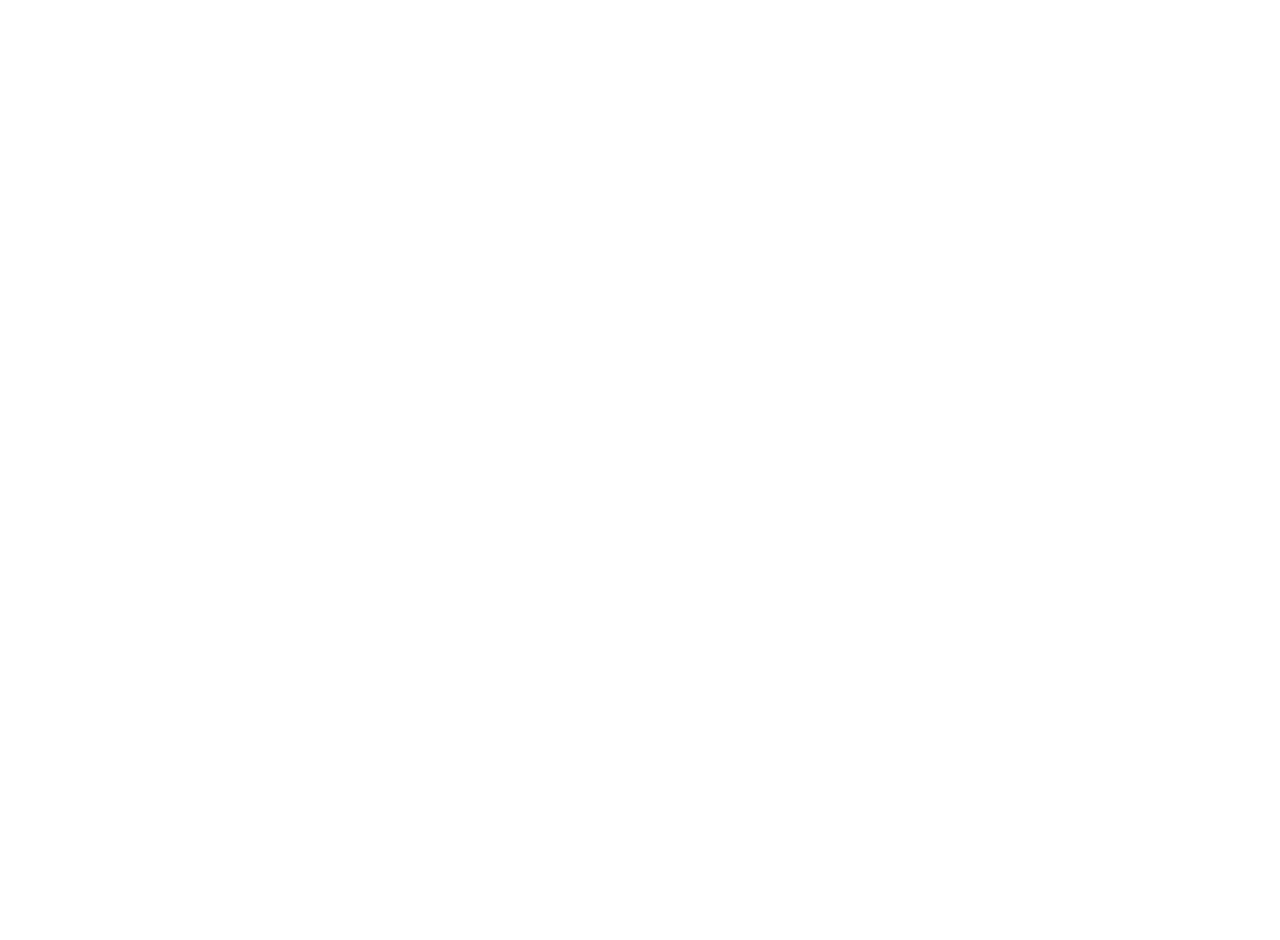
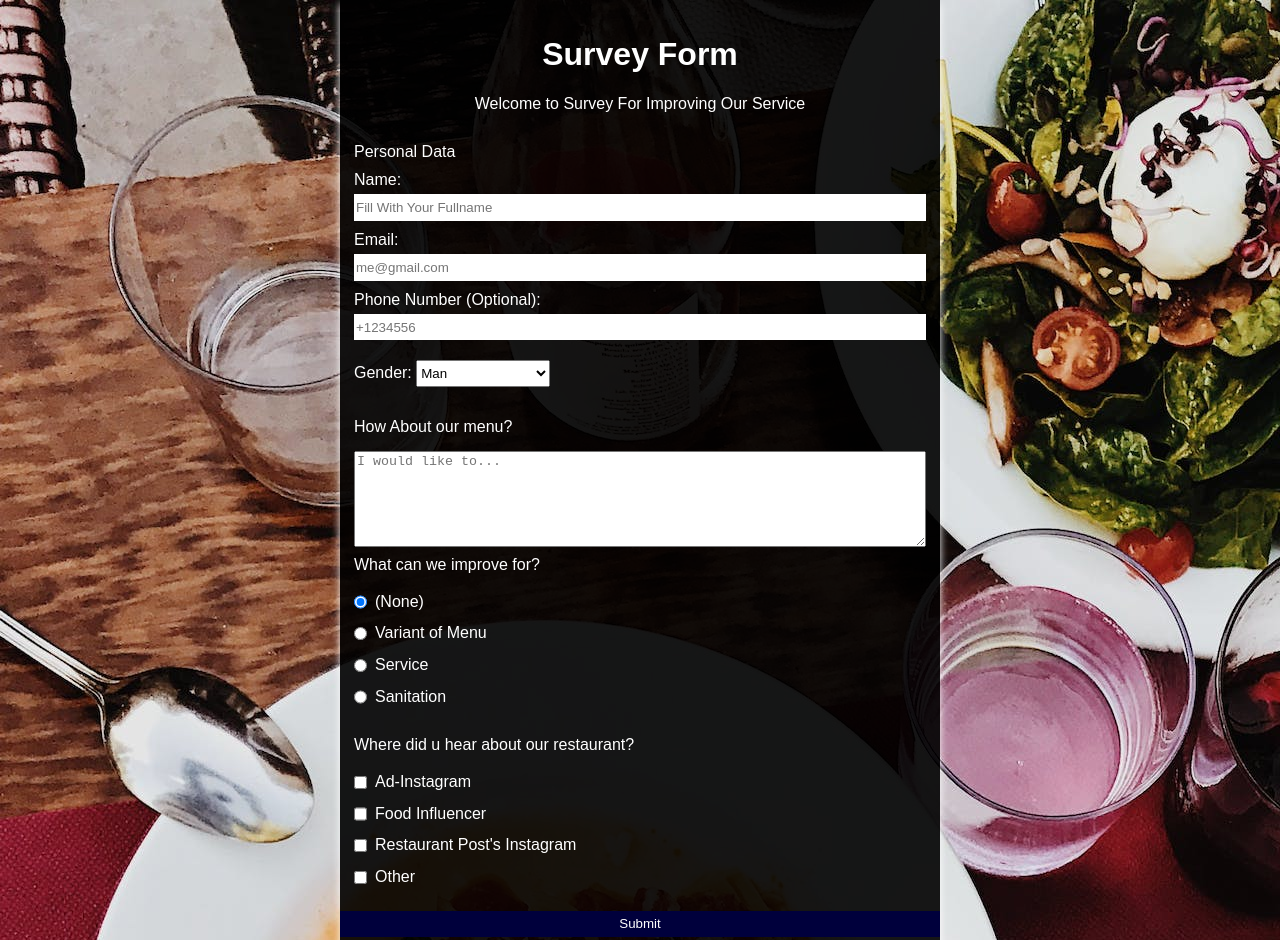
Before and after one commit to karifhar/survey-form, a plain HTML site: page index.html in a window 1280 px wide. Shown: the top 940 px of the page. Before the commit the page ends 800 px from the top, so only its background shows below. Drawn offline with Linux system fonts and the light colour scheme.

Commit message:
complete survey-form

```diff
--- a/index.html
+++ b/index.html
@@ -7,6 +7,41 @@
         <title>Survey Form</title>
     </head>
     <body>
-        <h1></h1>
+      <div class="container">
+        <h1 id="title">Survey Form</h1>
+        <p id="description" name="description">Welcome to Survey For Improving Our Service</p>
+        <form id="survey-form">
+          <fieldset>
+            <legend>Personal Data</legend>
+            <label for="name" id="name-label">Name: <input id="name" type="text" placeholder="Fill With Your Fullname" required></label>
+            <label for="email" id="email-label">Email: <input id="email" type="email" required placeholder="me@gmail.com"></label>
+            <label for="number" id="number-label">Phone Number (Optional): <input id="number" type="number" min="13" max="120" placeholder="+1234556"></label>
+            <label for="dropdown">Gender:
+              <select name="gender" id="dropdown">
+              <option value="Man">Man</option>
+              <option value="Woman">Woman</option>
+              </select>
+            </label>
+          </fieldset>
+          <fieldset>
+            <label for="menu"><p>How About our menu?</p>
+              <textarea id="menu" name="menu" rows="6" cols="50" placeholder="I would like to..."></textarea>
+            </label>
+            <p>What can we improve for?</p>
+            <label for="none-radio"><input class="inline" id="none-radio" name="improve" type="radio" value="none" checked>(None)</label>
+            <label for="variant-menu"><input class="inline" id="variant-menu" name="improve" type="radio" value="variant-menu">Variant of Menu</label>
+            <label for="service"><input class="inline" id="service" type="radio" name="improve" value="sevice">Service</label>
+            <label for="sanitation"><input class="inline" id="sanitation" type="radio" name="improve"  value="sanitation">Sanitation</label>
+          </fieldset>
+          <fieldset>
+            <p>Where did u hear about our restaurant?</p>
+            <Label for="instagram"><input class="inline" type="checkbox" name="marketing1" id="instagram" value="instagram">Ad-Instagram</Label>
+            <label for="influencer"><input class="inline" type="checkbox" name="marketing2" id="influencer" value="influencer">Food Influencer</label>
+            <label for="post-ig"><input class="inline" type="checkbox" name="marketing3" id="post-ig" value="post-ig">Restaurant Post's Instagram</label>
+            <label for="other-marketing"> <input class="inline" type="checkbox" name="marketing4" id="other-marketing" value="other-marketing">Other</option>
+          </fieldset>
+          <input class="submit-btn" id="submit" type="submit" value="Submit">
+        </form>
+      </div>
     </body>
 </html>
--- a/style.css
+++ b/style.css
@@ -0,0 +1,79 @@
+body {
+    width: 100%;
+    background-color: rgb(0, 0, 40);
+    background-image: url(./assets/images/pexels-flo-dahm-541216.jpg);
+    color: white;
+    margin: 0;
+    height: 150vh;
+    font-family: Arial, Helvetica, sans-serif;
+    font-size: 1em;
+}
+
+h1, p[name="description"] {
+    text-align: center;
+}
+
+p {
+    margin: 5px 0 15px 0;
+}
+
+label {
+    display: block;
+    margin: 5px auto;
+}
+
+label[for="dropdown"] {
+    margin-top: 10px;
+}
+
+.container {
+    background-color: rgba(0, 1, 0, 0.9);
+}
+
+form, .container {
+    margin: 0 auto;
+    width: 600px;
+    padding: 15px 0;
+}
+
+fieldset, input {
+    border: 1px none;
+}
+
+input {
+    min-height: 2em;
+    width: 100%;
+    box-sizing: border-box;
+    margin: 5px auto;
+    background-color: white
+}
+
+.submit-btn {
+    color: white;
+    background-color: rgba(0, 0, 60, 1);
+}
+
+textarea {
+    width: 100%;
+    box-sizing: border-box;
+}
+
+.container {
+    box-shadow: 0 4px 8px 0 rgba(255,255,255);
+}
+
+.inline {
+    width: unset;
+    vertical-align: middle;
+    margin: 0 0.5rem 0 0;
+}
+
+select {
+    width: 10em;
+    height: 2em;
+    margin: 5px 0;
+}
+
+legend {
+    padding: 0;
+}
```
Also changed, not shown: assets/images/pexels-flo-dahm-541216.jpg (added).
